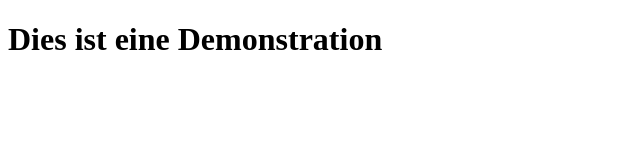
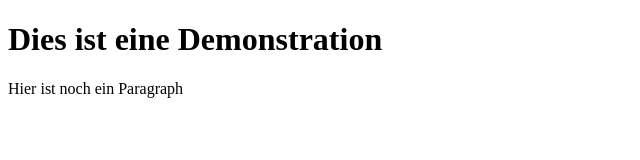
Before and after one commit to e247442/demo, a plain HTML site: page index.html in a window 1280 px wide. Shown: the whole page, without its empty margins (0-640 px from the left). Drawn offline with Linux system fonts and the light colour scheme.

Commit message:
added text

```diff
--- a/index.html
+++ b/index.html
@@ -8,5 +8,6 @@
 </head>
 <body>
     <h1>Dies ist eine Demonstration</h1>
+    <p>Hier ist noch ein Paragraph</p>
 </body>
 </html>
```
